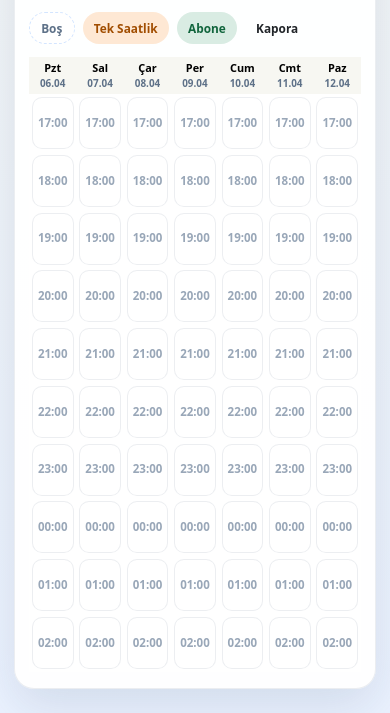
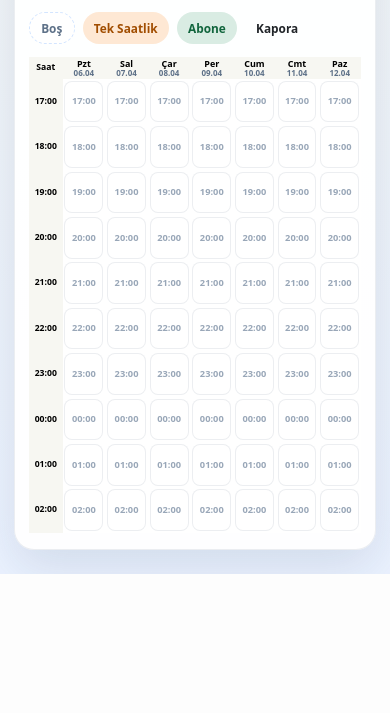
Before and after one commit to ysfkcbs/SahaTakvim, a Flask app: page /calendar/weekly in a window 390 px wide. Shown: the part 509-1222 px from the top of the page. After the commit the page ends 1083 px from the top, so only its background shows below. Run offline with Flask 3, Linux system fonts and the light colour scheme; the visitor is signed in with stand-in values (Sample User, id 1); data that the repository does not hold is empty.

Commit message:
Fix weekly calendar layout on mobile and desktop

```diff
--- a/app/static/css/style.css
+++ b/app/static/css/style.css
@@ -1061,15 +1061,37 @@ body.is-standalone .app-navbar {
 
 .mobile-weekly-grid-table th,
 .mobile-weekly-grid-table td {
-  padding: 0.18rem;
+  padding: 0.12rem;
   text-align: center;
   vertical-align: middle;
   border: 0;
 }
 
-.mobile-weekly-grid-table th,
 .mobile-weekly-grid-table td {
-  width: calc(100% / 7);
+  width: calc((100% - 2.35rem) / 7);
+}
+
+.mobile-weekly-corner,
+.mobile-week-hour {
+  width: 2.35rem;
+  min-width: 2.35rem;
+  padding: 0.08rem;
+  color: var(--app-text-soft);
+  font-size: 0.58rem;
+  font-weight: 700;
+  line-height: 1.1;
+}
+
+.mobile-weekly-grid-table th:first-child,
+.mobile-weekly-grid-table td:first-child {
+  position: sticky;
+  left: 0;
+  z-index: 1;
+  background: rgba(247, 247, 242, 0.98);
+}
+
+.mobile-weekly-grid-table thead th:first-child {
+  z-index: 3;
 }
 
 .mobile-weekly-grid-table thead th {
@@ -1086,13 +1108,15 @@ body.is-standalone .app-navbar {
 }
 
 .mobile-weekday-label {
-  font-size: 0.76rem;
-  font-weight: 700;
+  font-size: 0.62rem;
+  font-weight: 700;
+  line-height: 1.05;
 }
 
 .mobile-weekday-date {
-  font-size: 0.7rem;
-  color: var(--app-text-soft);
+  font-size: 0.56rem;
+  color: var(--app-text-soft);
+  line-height: 1.05;
 }
 
 .mobile-week-slot {
@@ -1102,10 +1126,10 @@ body.is-standalone .app-navbar {
   gap: 0.08rem;
   width: 100%;
   min-width: 0;
-  min-height: 3.7rem;
-  padding: 0.35rem 0.18rem;
+  min-height: 2.9rem;
+  padding: 0.2rem 0.08rem;
   border: 1px solid rgba(22, 46, 84, 0.08);
-  border-radius: 0.72rem;
+  border-radius: 0.55rem;
   background: rgba(255, 255, 255, 0.98);
 }
 
@@ -1125,13 +1149,13 @@ body.is-standalone .app-navbar {
 }
 
 .mobile-week-slot-time {
-  font-size: 0.78rem;
+  font-size: 0.64rem;
   font-weight: 800;
   line-height: 1.1;
 }
 
 .mobile-week-slot-meta {
-  font-size: 0.62rem;
+  font-size: 0.5rem;
   font-weight: 700;
   line-height: 1.1;
   color: var(--app-text-soft);
@@ -1153,10 +1177,10 @@ body.is-standalone .app-navbar {
 
 .mobile-week-slot-dot {
   position: absolute;
-  top: 0.32rem;
-  right: 0.32rem;
-  width: 0.46rem;
-  height: 0.46rem;
+  top: 0.2rem;
+  right: 0.2rem;
+  width: 0.32rem;
+  height: 0.32rem;
   border-radius: 999px;
   background: rgba(255, 255, 255, 0.7);
 }
@@ -1182,6 +1206,18 @@ body.is-standalone .app-navbar {
   text-align: center;
   font-size: 0.82rem;
   color: var(--app-text-soft);
+}
+
+.desktop-week-hour-head,
+.desktop-week-hour {
+  width: 4.5rem;
+  min-width: 4.5rem;
+  padding-right: 0.2rem !important;
+  text-align: right !important;
+  color: var(--app-text-soft) !important;
+  font-size: 0.76rem !important;
+  font-weight: 700 !important;
+  background: transparent !important;
 }
 
 .desktop-slot-cell {
@@ -1815,25 +1851,32 @@ body.is-standalone .app-navbar {
 
   .mobile-week-slot {
     min-width: 0;
-    min-height: 3.25rem;
-    padding: 0.28rem 0.12rem;
-    border-radius: 0.62rem;
+    min-height: 2.6rem;
+    padding: 0.16rem 0.06rem;
+    border-radius: 0.5rem;
   }
 
   .mobile-week-slot-time {
-    font-size: 0.72rem;
+    font-size: 0.58rem;
   }
 
   .mobile-week-slot-meta {
-    font-size: 0.58rem;
+    font-size: 0.46rem;
   }
 
   .mobile-weekday-label {
-    font-size: 0.68rem;
+    font-size: 0.56rem;
   }
 
   .mobile-weekday-date {
-    font-size: 0.62rem;
-  }
-
-}
+    font-size: 0.5rem;
+  }
+
+  .mobile-weekly-corner,
+  .mobile-week-hour {
+    width: 2.1rem;
+    min-width: 2.1rem;
+    font-size: 0.54rem;
+  }
+
+}
--- a/app/templates/calendar/weekly.html
+++ b/app/templates/calendar/weekly.html
@@ -55,6 +55,7 @@
       <table class="table align-middle mobile-weekly-grid-table mb-0">
         <thead>
           <tr>
+            <th class="mobile-weekly-corner">Saat</th>
             {% for d in days %}
             <th>
               <span class="mobile-weekday-label">{{ weekday_names_tr[d.weekday()] }}</span>
@@ -66,6 +67,7 @@
         <tbody>
         {% for h in hours %}
           <tr>
+            <th class="mobile-week-hour">{{ hour_label(h) }}</th>
             {% for d in days %}
               {% set r = slot_map.get((d, h)) %}
               <td>
@@ -107,10 +109,11 @@
 
 <div class="table-responsive calendar-wrap d-none d-lg-block">
   <table class="table align-middle calendar-table desktop-weekly-grid-table">
-    <thead><tr>{% for d in days %}<th>{{ weekday_names_tr[d.weekday()] }} {{ d.strftime('%d.%m') }}</th>{% endfor %}</tr></thead>
+    <thead><tr><th class="desktop-week-hour-head">Saat</th>{% for d in days %}<th>{{ weekday_names_tr[d.weekday()] }} {{ d.strftime('%d.%m') }}</th>{% endfor %}</tr></thead>
     <tbody>
     {% for h in hours %}
       <tr>
+        <th class="desktop-week-hour">{{ hour_label(h) }}</th>
         {% for d in days %}
           {% set r = slot_map.get((d, h)) %}
           <td class="slot-cell desktop-slot-cell" data-bs-toggle="modal" data-bs-target="#reservationModal" data-date="{{ d }}" data-hour="{{ h }}" data-field="{{ selected_field }}">
```
